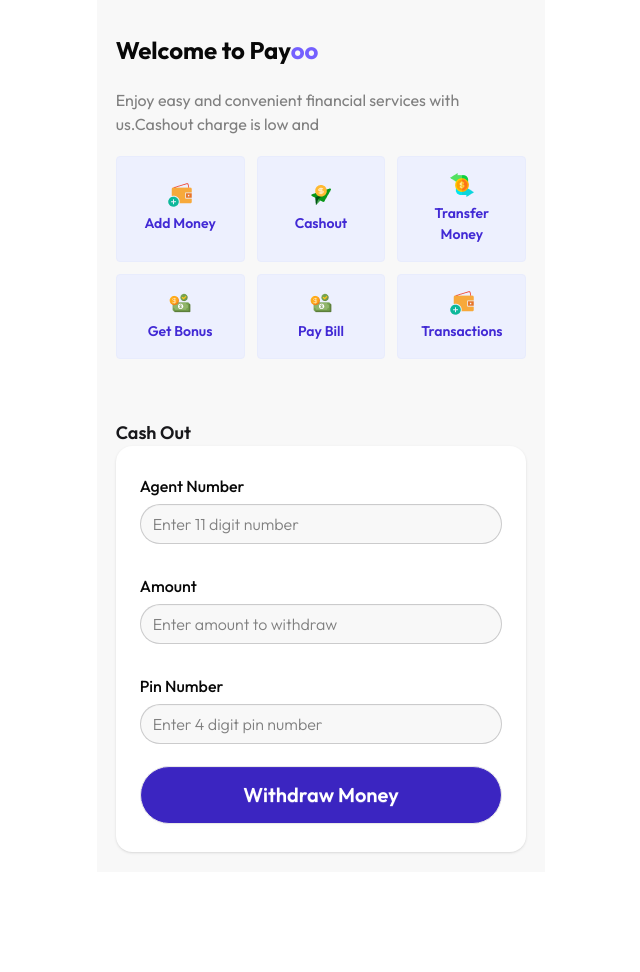
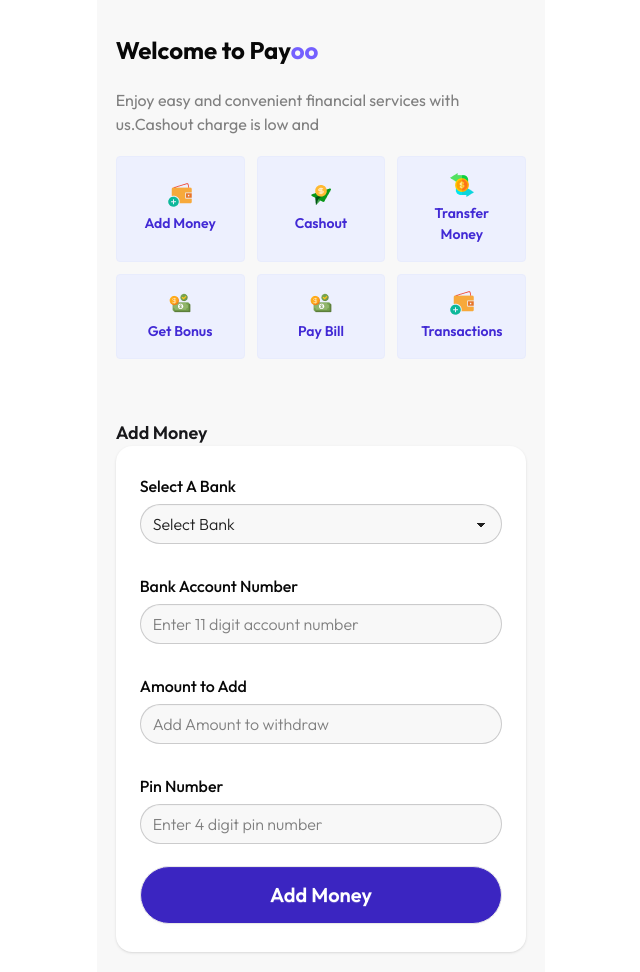
Before and after one commit to iamtomij/PAYOO---Smart-MFS-Interface, a plain HTML site: page homepage.html in a window 1280 px wide. Shown: the part 83-1055 px from the top of the page, without its empty margins (319-959 px from the left). Before the commit the page ends 955 px from the top, so only its background shows below. Drawn offline with nearby package versions, Linux system fonts and the light colour scheme; a web font is replaced by a local one.

Commit message:
add money section acording to figma designned by code

```diff
--- a/homepage.html
+++ b/homepage.html
@@ -23,7 +23,8 @@
             rel="stylesheet">
     </head>
     <body class="min-h-screen max-w-md bg-base-200 mx-auto">
-        <header class="border-b-2 border-gray-300 sticky top-0 bg-base-200 z-10">
+        <header
+            class="border-b-2 border-gray-300 sticky top-0 bg-base-200 z-10">
             <section
                 class="w-11/12 mx-auto py-3 flex justify-between items-center">
                 <div class="left flex gap-1">
@@ -31,49 +32,106 @@
                         <img src="./assets/logo.png" alt>
                     </div>
                     <div class="balance">
-                        <h2 class="font-extrabold text-[18px] text-[#080808]/90">$<span id="balance">45000</span></h2>
-                        <p class="font-normal text-[14px] text-[#080808]/50">Available Balance</p>
+                        <h2
+                            class="font-extrabold text-[18px] text-[#080808]/90">$<span
+                                id="balance">45000</span></h2>
+                        <p
+                            class="font-normal text-[14px] text-[#080808]/50">Available
+                            Balance</p>
                     </div>
                 </div>
 
                 <div class="right">
-                    <a href="./index.html" class="btn btn-soft"><i class="fa-solid fa-arrow-right-from-bracket"></i> Logout</a>
+                    <a href="./index.html" class="btn btn-soft"><i
+                            class="fa-solid fa-arrow-right-from-bracket"></i>
+                        Logout</a>
                 </div>
             </section>
         </header>
         <section class="w-11/12 mx-auto py-10 space-y-5">
-            <h1 class="font-bold text-[24px] text-[#080808]">Welcome to Pay<span class="text-[#7460FF]">oo</span></h1>
-            <p class="font-normal text-[16px] text-[#080808]/50">Enjoy easy and convenient financial services with us.Cashout charge is low and </p>
+            <h1 class="font-bold text-[24px] text-[#080808]">Welcome to Pay<span
+                    class="text-[#7460FF]">oo</span></h1>
+            <p class="font-normal text-[16px] text-[#080808]/50">Enjoy easy and
+                convenient financial services with us.Cashout charge is low and
+            </p>
 
             <div class="buttons grid grid-cols-3 gap-3">
                 <button class="btn flex-col h-full py-4 btn-primary btn-soft">
-                    <img src="./assets/opt-1.png" alt="">
+                    <img src="./assets/opt-1.png" alt>
                     <p>Add Money</p>
                 </button>
                 <button class="btn flex-col h-full py-4 btn-primary btn-soft">
-                    <img src="./assets/opt-2.png" alt="">
+                    <img src="./assets/opt-2.png" alt>
                     <p>Cashout</p>
                 </button>
                 <button class="btn flex-col h-full py-4 btn-primary btn-soft">
-                    <img src="./assets/opt-3.png" alt="">
+                    <img src="./assets/opt-3.png" alt>
                     <p>Transfer Money</p>
                 </button>
                 <button class="btn flex-col h-full py-4 btn-primary btn-soft">
-                    <img src="./assets/opt-4.png" alt="">
+                    <img src="./assets/opt-4.png" alt>
                     <p>Get Bonus</p>
                 </button>
                 <button class="btn flex-col h-full py-4 btn-primary btn-soft">
-                    <img src="./assets/opt-4.png" alt="">
+                    <img src="./assets/opt-4.png" alt>
                     <p>Pay Bill</p>
                 </button>
                 <button class="btn flex-col h-full py-4 btn-primary btn-soft">
-                    <img src="./assets/opt-1.png" alt="">
+                    <img src="./assets/opt-1.png" alt>
                     <p>Transactions</p>
                 </button>
 
             </div>
         </section>
-        <section id="cashout" class="w-11/12 mx-auto py-5 ">
+
+        <section id="add-money" class="w-11/12 mx-auto py-5 ">
+            <h2 class="font-semibold text-[18px]">Add Money</h2>
+            <div
+                class="card bg-base-100 w-full shadow rounded-2xl ">
+                <div class="card-body">
+                    <fieldset class="fieldset">
+                        <label
+                            class="label font-medium text-[16px] text-[#080808]">Select A Bank</label>
+                        <select id="add-money-bank" class="select font-light text-[16px] text-[#080808]/90 rounded-full bg-base-200 w-full ">
+                            <option disabled selected>Select Bank</option>
+                            <option value="DBBL">Dutch Bangla Bank Limited</option>
+                            <option value="IBBL">Islami Bank Bangladesh Limited</option>
+                            <option value="PBL">Publali Bank Limited</option>
+                            <option value="EBL">Estern Bank Limited</option>
+                        </select>
+                        <br>
+
+                        <label
+                            class="label font-medium text-[16px] text-[#080808]">Bank Account Number</label>
+                        <input id="add-money-number" maxlength="11" minlength="11"
+                            type="text"
+                            class="input font-light text-[16px] text-[#080808] rounded-full bg-base-200 w-full"
+                            placeholder="Enter 11 digit account number" />
+                        <br>
+                        <label
+                            class="label font-medium text-[16px] text-[#080808]">Amount to Add</label>
+                        <input id="add-money-amount" maxlength="11" minlength="11"
+                            type="number"
+                            class="input font-light text-[16px] text-[#080808] rounded-full bg-base-200 w-full"
+                            placeholder="Add Amount to withdraw" />
+                        <br>
+                        <label
+                            class="label font-medium text-[16px] text-[#080808]">
+                            Pin Number</label>
+                        <input id="add-money-pin" maxlength="4" type="password"
+                            class="input font-light text-[16px] text-[#080808] rounded-full bg-base-200 w-full "
+                            placeholder="Enter 4 digit pin number" />
+                        <!-- <div><a class="link link-hover">Forgot
+                                    password?</a></div> -->
+                        <button id="add-money-btn"
+                            class="btn bg-[#3B25C1] text-[#FFFFFF] mt-4 rounded-full text-[20px] font-semibold py-7">Add Money</button>
+                    </fieldset>
+                </div>
+            </div>
+
+        </section>
+
+        <section id="cashout" class="w-11/12 mx-auto py-5 hidden ">
             <h2 class="font-semibold text-[18px]">Cash Out</h2>
             <div
                 class="card bg-base-100 w-full shadow rounded-2xl ">
@@ -82,13 +140,15 @@
                         <label
                             class="label font-medium text-[16px] text-[#080808]">Agent
                             Number</label>
-                        <input id="cashout-number" maxlength="11" minlength="11" type="text"
+                        <input id="cashout-number" maxlength="11" minlength="11"
+                            type="text"
                             class="input font-light text-[16px] text-[#080808] rounded-full bg-base-200 w-full"
                             placeholder="Enter 11 digit number" />
                         <br>
                         <label
                             class="label font-medium text-[16px] text-[#080808]">Amount</label>
-                        <input id="cashout-amount" maxlength="11" minlength="11" type="number"
+                        <input id="cashout-amount" maxlength="11" minlength="11"
+                            type="number"
                             class="input font-light text-[16px] text-[#080808] rounded-full bg-base-200 w-full"
                             placeholder="Enter amount to withdraw" />
                         <br>
@@ -101,7 +161,8 @@
                         <!-- <div><a class="link link-hover">Forgot
                                     password?</a></div> -->
                         <button id="cashoout-btn"
-                            class="btn bg-[#3B25C1] text-[#FFFFFF] mt-4 rounded-full text-[20px] font-semibold py-7">Withdraw Money</button>
+                            class="btn bg-[#3B25C1] text-[#FFFFFF] mt-4 rounded-full text-[20px] font-semibold py-7">Withdraw
+                            Money</button>
                     </fieldset>
                 </div>
             </div>
```
